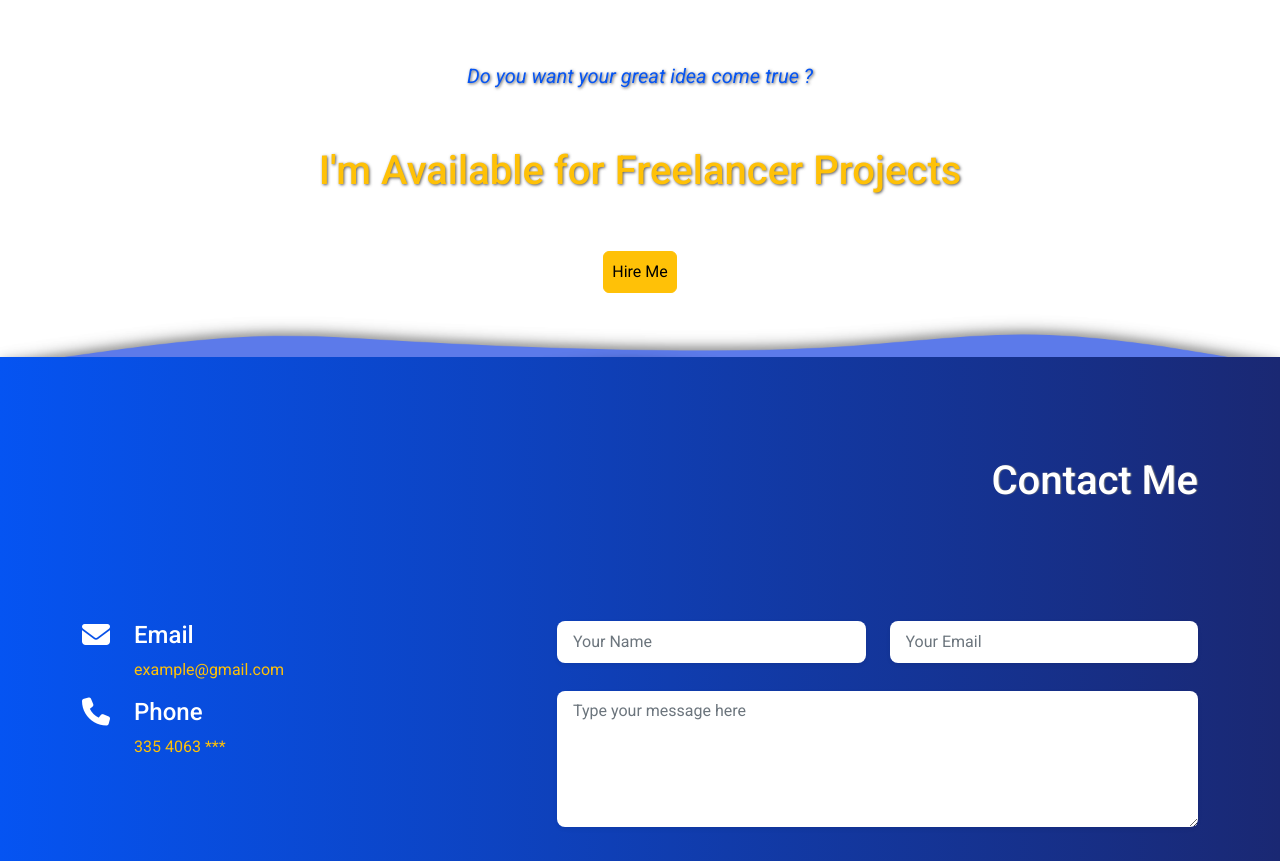
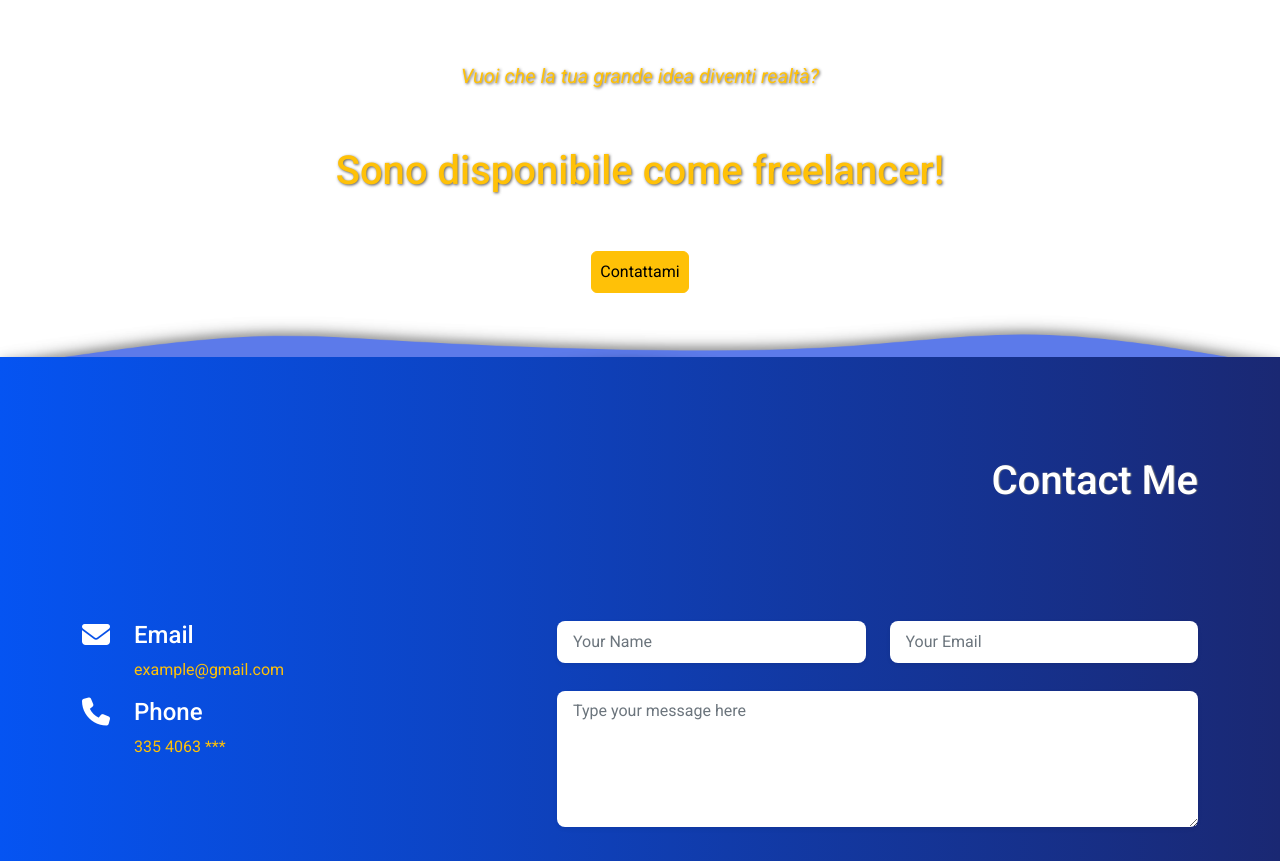
Before and after one commit to antodamico/Portfolio, a plain HTML site: page index.html in a window 1280 px wide. Shown: the part 3386-4247 px from the top of the page. Drawn offline with nearby package versions, Linux system fonts and the light colour scheme.

Commit message:
1.1
changed color font and text on freelancer section

```diff
--- a/css/scss/styles.scss
+++ b/css/scss/styles.scss
@@ -96,7 +96,6 @@
   @include primary-gradient-background;
   h2,
   p {
-    color: $primary-color;
     text-shadow: 1px 1px 3px rgba(58, 57, 57, 0.803);
   }
 }
--- a/index.html
+++ b/index.html
@@ -408,13 +408,13 @@
       <div class="container-lg py-5 h-auto">
         <div class="row justify-content-center p-3">
           <div class="col-lg-8 text-center">
-            <p class="fs-5 fst-italic mb-3">
-              Do you want your great idea come true ?
+            <p class="fs-5 fst-italic text-warning mb-3">
+              Vuoi che la tua grande idea diventi realtà?
             </p>
             <h2 class="fs-1 my-5 py-2 text-warning">
-              I'm Available for Freelancer Projects
+              Sono disponibile come freelancer!
             </h2>
-            <a href="#contact-me" class="btn btn-warning p-2">Hire Me</a>
+            <a href="#contact-me" class="btn btn-warning p-2">Contattami</a>
           </div>
         </div>
       </div>
```
Also changed, not shown: css/scss/styles.css, 1 other file.
